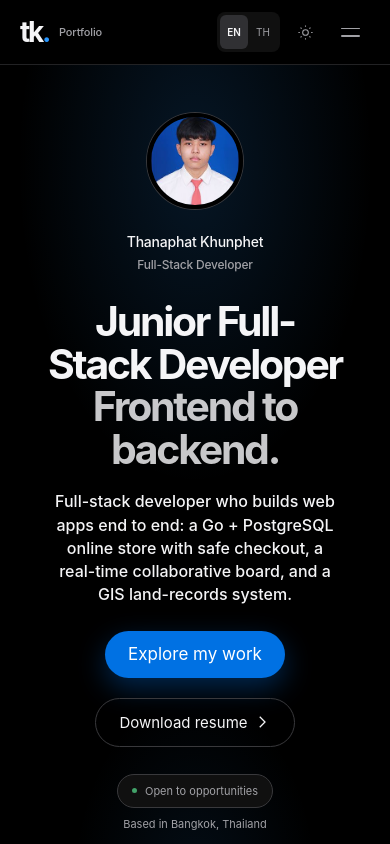
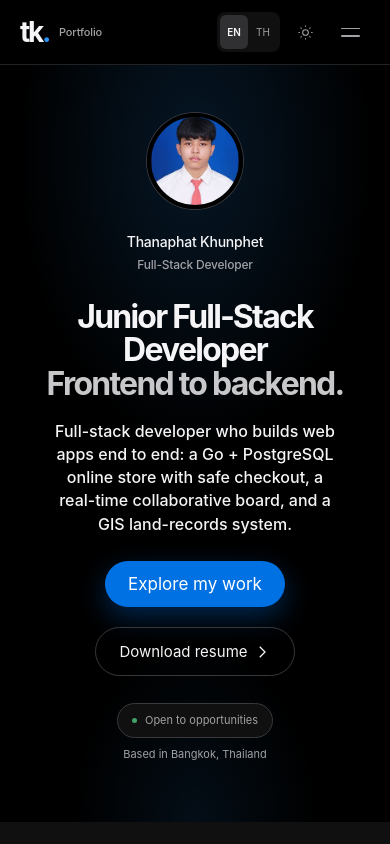
Before and after one commit to sing198/portfolio, a React (Vite) app: page / in a window 390 px wide. Shown: the top 844 px of the page. Built offline with nearby package versions, Linux system fonts and the light colour scheme.

Commit message:
Fix hero heading size and hyphen wrapping on small screens

```diff
--- a/src/App.jsx
+++ b/src/App.jsx
@@ -38,7 +38,7 @@ function App() {
     : `${t.hero.name} — Full-Stack Developer`
   const c = lang === 'th' ? {
     menu: 'เมนู', close: 'ปิดเมนู',
-    title: ['Junior Full-Stack Developer', 'ตั้งแต่ Frontend ถึง Backend.'], subtitle: 'Full-stack developer ที่พัฒนาเว็บแอปครบทั้ง front-end และ back-end เช่น ร้านขายคีย์เกมด้วย Go + PostgreSQL, บอร์ดทำงานร่วมกันแบบ real-time และระบบจัดการที่ดินบนแผนที่ GIS',
+    title: ['Junior Full‑Stack Developer', 'ตั้งแต่ Frontend ถึง Backend.'], subtitle: 'Full-stack developer ที่พัฒนาเว็บแอปครบทั้ง front-end และ back-end เช่น ร้านขายคีย์เกมด้วย Go + PostgreSQL, บอร์ดทำงานร่วมกันแบบ real-time และระบบจัดการที่ดินบนแผนที่ GIS',
     intro: ['ดีไซน์ที่คิดมาอย่างดี.', 'โค้ดที่ทำงานได้จริง.'],
     highlights: 'ดูไฮไลท์ผลงาน.', caseStudy: 'อ่าน Case Study', work: ['ผลงานที่สร้าง.', 'ปัญหาที่แก้.'],
     focus: 'แนวคิดเบื้องหลัง', stack: 'เทคโนโลยีที่ใช้', education: 'การศึกษา',
@@ -48,7 +48,7 @@ function App() {
     highlightTitles: ['Checkout ที่จัดการข้อมูลอย่างรอบคอบ.', 'พื้นที่เดียว วางแผนได้หลายรูปแบบ.', 'ข้อมูลที่ดิน มองเห็นได้บนแผนที่.'],
   } : {
     menu: 'Menu', close: 'Close menu',
-    title: ['Junior Full-Stack Developer', 'Frontend to backend.'], subtitle: 'Full-stack developer who builds web apps end to end: a Go + PostgreSQL online store with safe checkout, a real-time collaborative board, and a GIS land-records system.',
+    title: ['Junior Full‑Stack Developer', 'Frontend to backend.'], subtitle: 'Full-stack developer who builds web apps end to end: a Go + PostgreSQL online store with safe checkout, a real-time collaborative board, and a GIS land-records system.',
     intro: ['Considered design.', 'Code that delivers.'],
     highlights: 'Get the highlights.', caseStudy: 'Read case study', work: ['Made to work.', 'Built to solve.'],
     focus: 'The thinking behind it', stack: 'Built with', education: 'Education',
--- a/src/index.css
+++ b/src/index.css
@@ -292,7 +292,7 @@ h2 > span { color: var(--muted); }
   .hero-portrait { width: 96px; height: 96px; }
   .hero-role { flex-direction: column; gap: 7px; font-size: 14px; margin-bottom: 28px; }
   .hero-role > span:last-child { border: 0; padding: 0; font-size: 12px; }
-  .hero h1 { font-size: clamp(37px, 10.5vw, 55px); }
+  .hero h1 { font-size: clamp(28px, 8.2vw, 55px); }
   .hero-subtitle { font-size: 16px; max-width: 280px; margin: 20px auto 0; }
   .hero-actions { flex-direction: column; gap: 20px; margin-top: 25px; }
   .hero-actions .text-link { font-size: 15px; }
```
